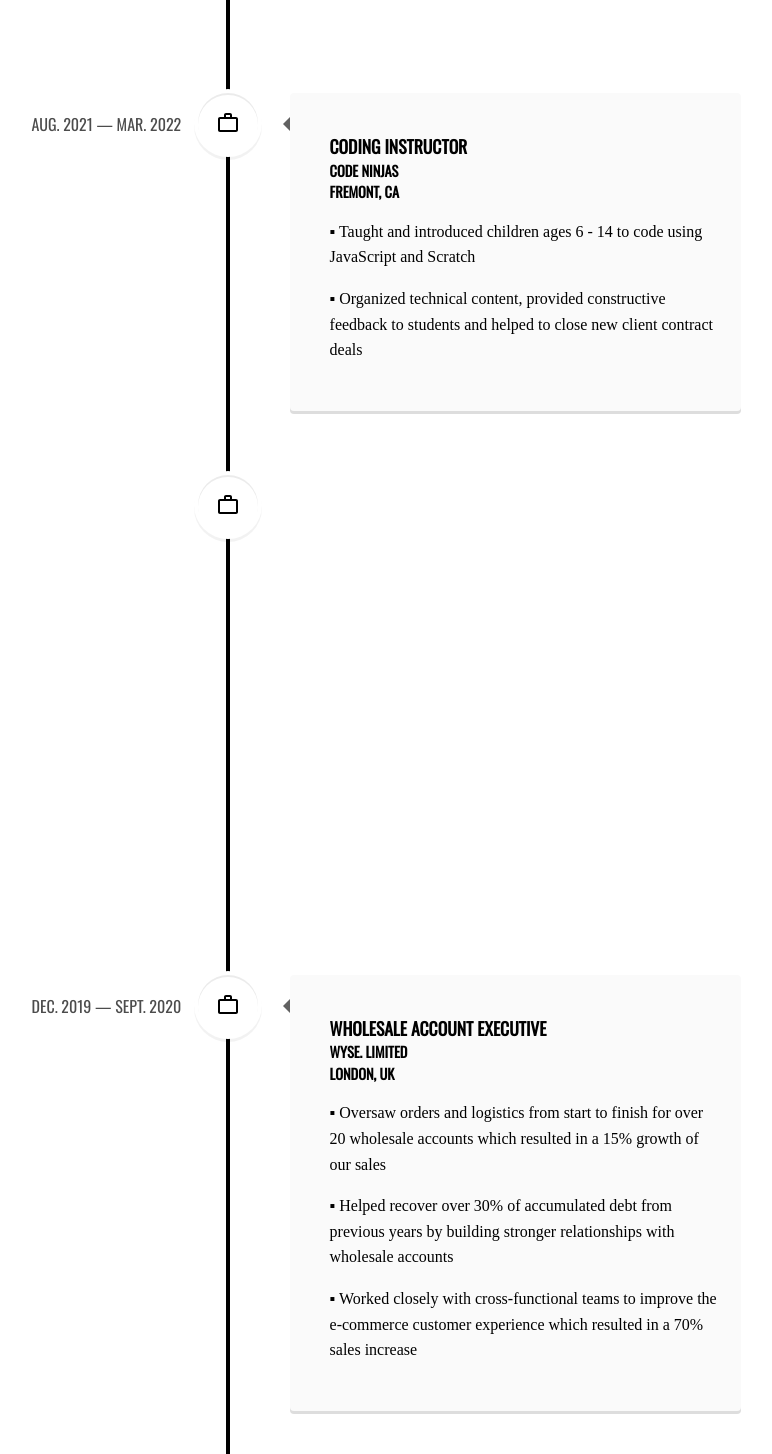
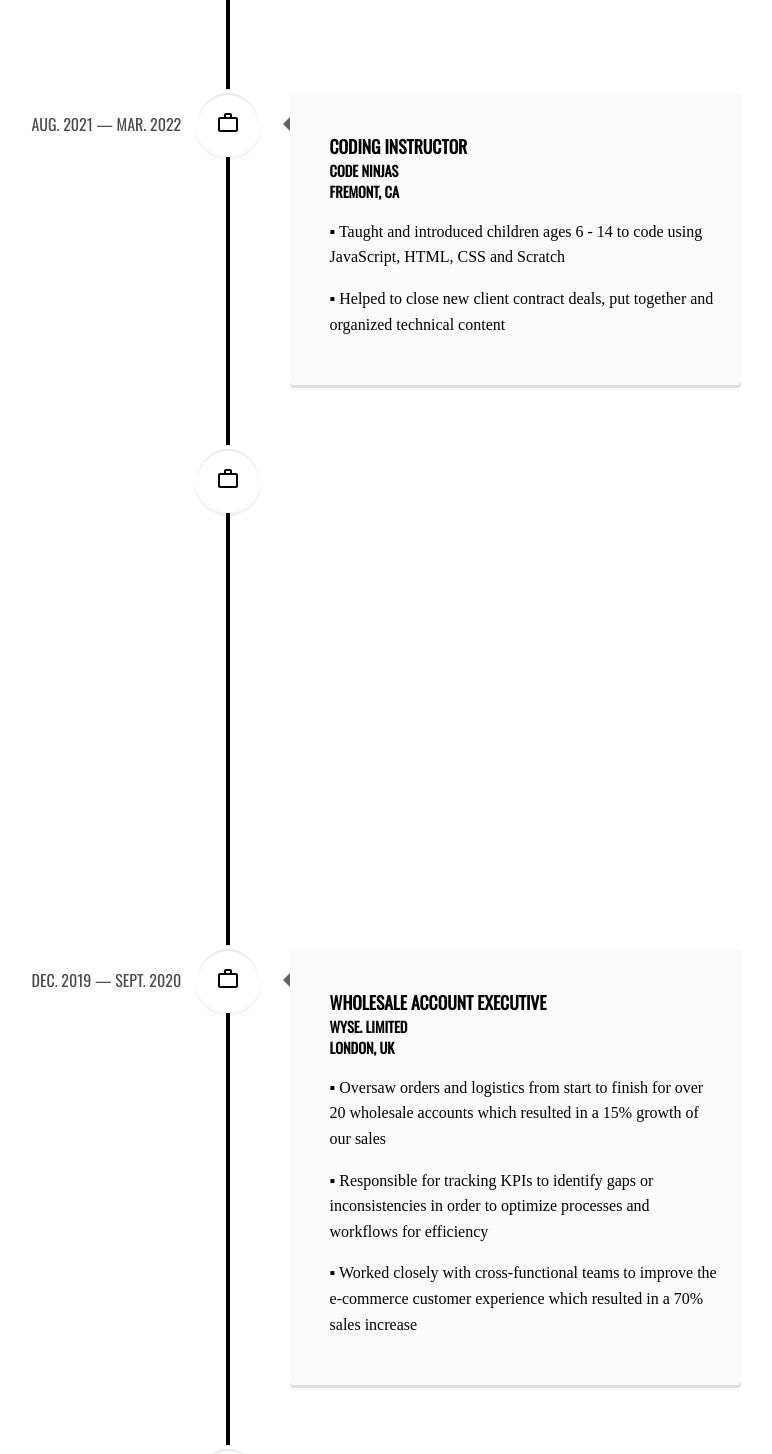
Before and after one commit to sandritaa/milenasatelier, a React (Create React App) app: page / in a window 1280 px wide. Shown: the part 1321-2775 px from the top of the page, without its empty margins (412-1184 px from the left). Built offline with nearby package versions, Linux system fonts and the light colour scheme; a web font is replaced by a local one.

Commit message:
update data

```diff
--- a/src/data.js
+++ b/src/data.js
@@ -12,11 +12,11 @@ experienceData[0] = {
   Location: "Fremont, CA",
   Date: "Aug. 2021 — Present",
   Description:
-    "▪ Lead a team of 10 instructors through daily operations and communicate progress to leadership",
+    "▪ Lead a team of 10+ instructors through daily operations and communicate progress to leadership",
   Description1:
     "▪ Prioritize and plan weekly strategies for the instructors to ensure the delivery of a complete and high quality customer experience",
   Description2:
-    "▪ Work with cross-functional partners to identify gaps or inconsistencies in order to optimize processes and workflows",
+    "▪ Manage technical program and operations based on student progress reports, instructors performance score and account retention rate",
   Icon: <WorkIcon />,
 };
 
@@ -27,15 +27,15 @@ experienceData[1] = {
   Location: "Fremont, CA",
   Date: "Aug. 2021 — Mar. 2022",
   Description:
-    "▪ Taught and introduced children ages 6 - 14 to code using JavaScript and Scratch",
+    "▪ Taught and introduced children ages 6 - 14 to code using JavaScript, HTML, CSS and Scratch",
   Description1:
-    "▪ Organized technical content, provided constructive feedback to students and helped to close new client contract deals ",
+    "▪ Helped to close new client contract deals, put together and organized technical content",
   Icon: <WorkIcon />,
 };
 experienceData[2] = {
   id: "experienceData2",
   Company: "RedSol",
-  Title: "Web App Developer",
+  Title: "Software Developer",
   Location: "Mountain View, CA",
   Date: "Jun. 2021 — Present",
   Description:
@@ -57,7 +57,7 @@ experienceData[3] = {
   Description:
     "▪ Oversaw orders and logistics from start to finish for over 20 wholesale accounts which resulted in a 15% growth of our sales",
   Description1:
-    "▪ Helped recover over 30% of accumulated debt from previous years by building stronger relationships with wholesale accounts",
+    "▪ Responsible for tracking KPIs to identify gaps or inconsistencies in order to optimize processes and workflows for efficiency",
   Description2:
     "▪ Worked closely with cross-functional teams to improve the e-commerce customer experience which resulted in a 70% sales increase",
   Icon: <WorkIcon />,
```
